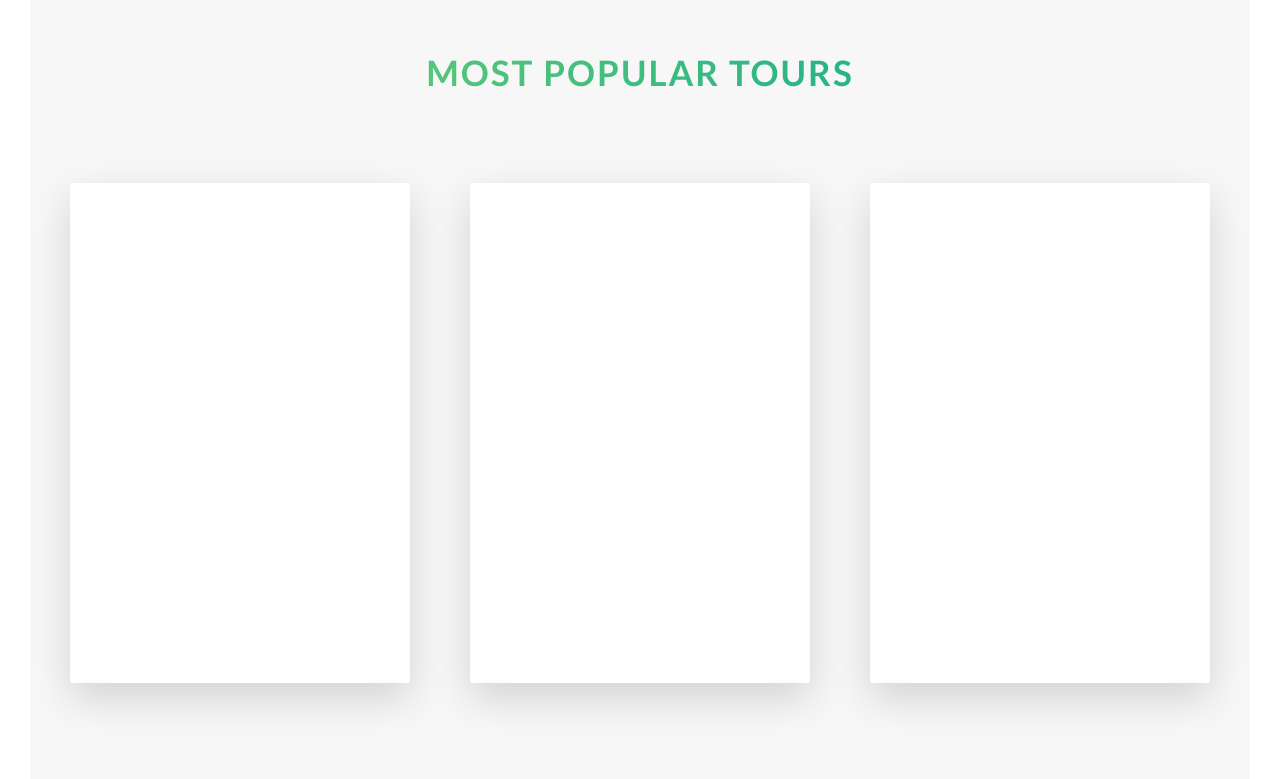
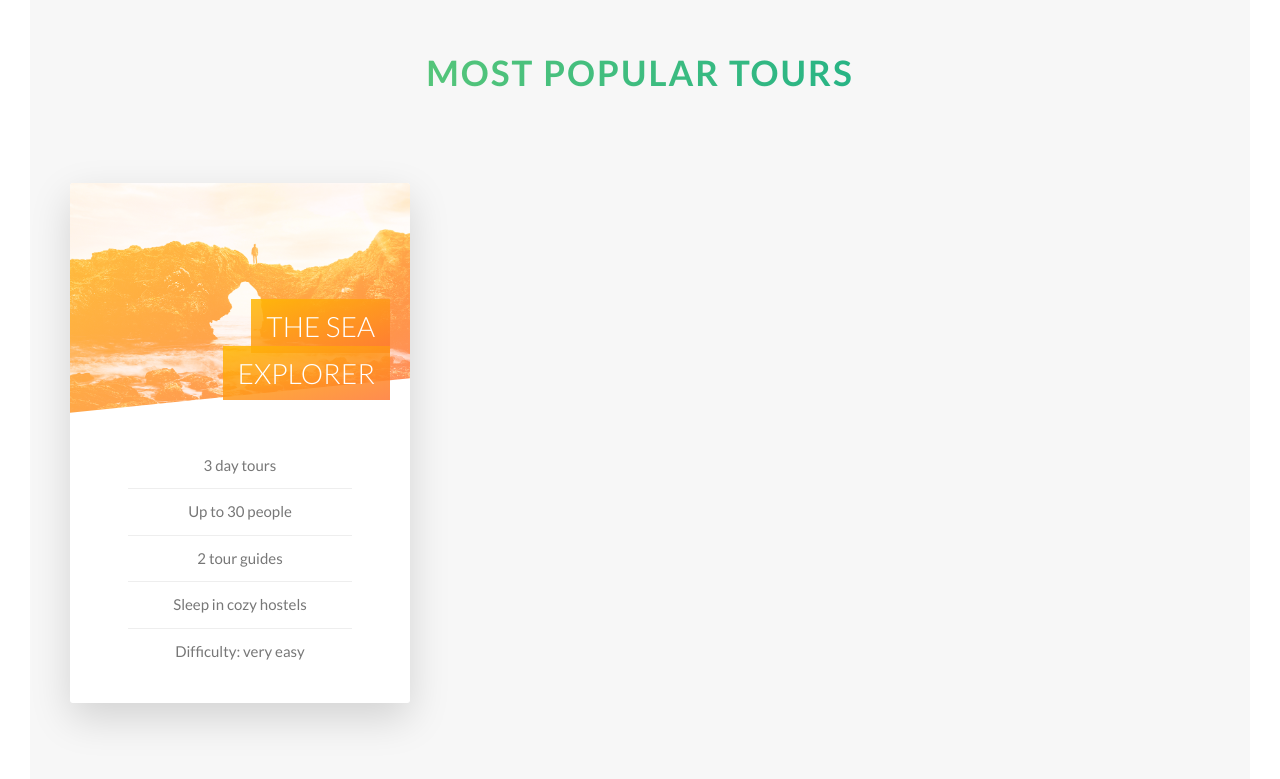
Before and after one commit to c4t3rpilL4r/advanced_css_and_sass, a website: page 05/index.html in a window 1280 px wide. Shown: the part 2232-3011 px from the top of the page. Drawn offline with Linux system fonts and the light colour scheme.

Commit message:
040 Building the Tours Section - Part 2

```diff
--- a/05/index.html
+++ b/05/index.html
@@ -127,29 +127,25 @@
 					<div class="col-1-of-3">
 						<div class="card">
 							<div class="card__side card__side--front">
-								FRONT
+								<div class="card__picture card__picture--1">
+									&nbsp;
+								</div>
+								<h4 class="card__heading">
+									<span class="card__heading-span card__heading-span--1">
+										The Sea Explorer
+									</span>
+								</h4>
+								<div class="card__details">
+									<ul>
+										<li>3 day tours</li>
+										<li>Up to 30 people</li>
+										<li>2 tour guides</li>
+										<li>Sleep in cozy hostels</li>
+										<li>Difficulty: very easy</li>
+									</ul>
+								</div>
 							</div>
 							<div class="card__side card__side--back card__side--back-1">
-								BACK
-							</div>
-						</div>
-					</div>
-					<div class="col-1-of-3">
-						<div class="card">
-							<div class="card__side card__side--front">
-								FRONT
-							</div>
-							<div class="card__side card__side--back card__side--back-2">
-								BACK
-							</div>
-						</div>
-					</div>
-					<div class="col-1-of-3">
-						<div class="card">
-							<div class="card__side card__side--front">
-								FRONT
-							</div>
-							<div class="card__side card__side--back card__side--back-3">
 								BACK
 							</div>
 						</div>
--- a/05/sass/abstracts/_variables.scss
+++ b/05/sass/abstracts/_variables.scss
@@ -10,6 +10,7 @@ $color-tertiary-light: #2998ff;
 $color-tertiary-dark: #5643fa;
 
 $color-grey-light-1: #f7f7f7;
+$color-grey-light-2: #eee;
 
 $color-grey-dark: #777;
 $color-white: #fff;
--- a/05/sass/base/_animations.scss
+++ b/05/sass/base/_animations.scss
@@ -1,4 +1,4 @@
-/* ---------------------------- HEADER ---------------------------- */
+/* ---------------------------- ANIMATION ---------------------------- */
 
 @keyframes moveInLeft {
 
--- a/05/sass/base/_base.scss
+++ b/05/sass/base/_base.scss
@@ -1,3 +1,5 @@
+/* ---------------------------- BASE ---------------------------- */
+
 /* ::after and ::before pseudo-elements should be included since * only refers to the real elements */
 *,
 *::after,
--- a/05/sass/base/_typography.scss
+++ b/05/sass/base/_typography.scss
@@ -1,3 +1,5 @@
+/* ---------------------------- TYPOGRAPHY ---------------------------- */
+
 body {
 	font-family: "Lato", sans-serif;
 	font-weight: 400;
--- a/05/sass/base/_utilities.scss
+++ b/05/sass/base/_utilities.scss
@@ -1,3 +1,5 @@
+/* ---------------------------- UTILITIES ---------------------------- */
+
 .u-center-text { text-align: center; } // this is the parent...the child will be treated as text so it will be centered
 
 .u-margin-bottom-small { margin-bottom: 1.5rem; };
--- a/05/sass/components/_button.scss
+++ b/05/sass/components/_button.scss
@@ -1,3 +1,5 @@
+/* ---------------------------- BUTTON ---------------------------- */
+
 .btn {
 	&:link,
 	&:visited {
--- a/05/sass/components/_card.scss
+++ b/05/sass/components/_card.scss
@@ -1,18 +1,19 @@
+/* ---------------------------- CARD ---------------------------- */
+
 .card {
+
+	// FUNCTIONALITY
 
 	// this gives the box a visual rotation
 	// refer to https://developer.mozilla.org/en-US/docs/Web/CSS/transform-function/perspective
+	-moz-perspective: 150rem;
 	perspective: 150rem;
-	-moz-perspective: 150rem;
 
 	position: relative;
-	height: 50rem;
+	height: 52rem;
 
 	&__side {
-		color: #fff;
-		font-size: 2rem;
-
-		height: 50rem;
+		height: 52rem;
 		transition: all .8s ease;
 		position: absolute;
 		top: 0;
@@ -20,9 +21,15 @@
 		width: 100%;
 
 		// this will hide the back of an element
+		// this will hide the back of the section-tours cards
 		backface-visibility: hidden;
 
 		border-radius: 3px;
+
+		// to hide the excess of the child image over the parent image
+		// this will hide the excess corner radius of the image in the section-tours cards
+		overflow: hidden;
+
 		box-shadow: 0 1.5rem 4rem rgba($color-black, .15);
 
 		&--front {
@@ -33,36 +40,86 @@
 			transform: rotateY(180deg);
 
 			&-1 {
-				background-image: linear-gradient(
-					to right bottom,
+				background-image: linear-gradient(to right bottom,
 					$color-secondary-light,
-					$color-secondary-dark
-				);
-			}
-
-			&-2 {
-				background-image: linear-gradient(
-					to right bottom,
-					$color-primary-light,
-					$color-primary-dark
-				);
-			}
-
-			&-3 {
-				background-image: linear-gradient(
-					to right bottom,
-					$color-tertiary-light,
-					$color-tertiary-dark
-				);
+					$color-secondary-dark);
 			}
 		}
 	}
 
 	&:hover &__side--front {
-		transform: rotateY(180deg);
+		transform: rotateY(-180deg);
 	}
 
 	&:hover &__side--back {
 		transform: rotateY(0);
 	}
+
+	// FRONT SIDE STYLING
+
+	&__picture {
+		background-size: cover;
+		height: 23rem;
+
+		// this will blend the background color to the image
+		// this will blend the front colors of the section-tours cards to their images
+		background-blend-mode: screen;
+
+		-webkit-clip-path: polygon(0 0, 100% 0, 100% 85%, 0 100%);
+		clip-path: polygon(0 0, 100% 0, 100% 85%, 0 100%);
+
+		&--1 {
+			background-image: linear-gradient(to right bottom,
+				$color-secondary-light,
+				$color-secondary-dark), url(../img/nat-5.jpg);
+		}
+	}
+
+	&__heading {
+		font-size: 2.8rem;
+		font-weight: 300;
+		text-transform: uppercase;
+		text-align: right;
+		color: $color-white;
+		position: absolute;
+		top: 12rem;
+		right: 2rem;
+		width: 75%;
+	}
+
+	&__heading-span {
+		padding: 1rem 1.5rem;
+
+		// this will separate the text into two lines
+		-webkit-box-decoration-break: clone;
+		box-decoration-break: clone;
+
+		&--1 {
+			background-image: linear-gradient(
+				to right bottom,
+				rgba($color-secondary-light, .85),
+				rgba($color-secondary-dark, .85)
+			);
+		}
+	}
+
+	&__details {
+		padding: 3rem;
+
+		ul {
+			list-style: none;
+			width: 80%;
+			margin: 0 auto;
+
+			li {
+				text-align: center;
+				font-size: 1.5rem;
+				padding: 1rem;
+
+				&:not(:last-child) {
+					border-bottom: 1px solid $color-grey-light-2;
+				}
+			}
+		}
+	}
 }
--- a/05/sass/components/_composition.scss
+++ b/05/sass/components/_composition.scss
@@ -1,3 +1,5 @@
+/* ---------------------------- COMPOSITION ---------------------------- */
+
 .composition {
 	position: relative;
 
--- a/05/sass/components/_feature-box.scss
+++ b/05/sass/components/_feature-box.scss
@@ -1,3 +1,5 @@
+/* ---------------------------- FEATURE-BOX ---------------------------- */
+
 .feature-box {
 	background-color: rgba($color-white, .8);
 	font-size: 1.5rem;
--- a/05/sass/layout/_grid.scss
+++ b/05/sass/layout/_grid.scss
@@ -1,3 +1,5 @@
+/* ---------------------------- GRID ---------------------------- */
+
 .row {
 	max-width: $grid-width;
 	margin: 0 auto;
--- a/05/sass/layout/_header.scss
+++ b/05/sass/layout/_header.scss
@@ -5,8 +5,8 @@
 	/* 95% viewport height */
 	height: 95vh;
 
-	/* this is to make the gradient go to the right bottom */
-	/* to go up, use ../ */
+	// this is to make the gradient go to the right bottom
+	// to go up, use ../
 	background-image: linear-gradient(
 		to right bottom,
 		rgba($color-primary-light, .8),
@@ -15,11 +15,12 @@
 
 	background-size: cover;
 
-	/* this will always display the top of the image */
+	// this will always display the top of the image
 	background-position: top;
 	position: relative;
 
-	/* this will make the clip design */
+	// this will make the clip design on the header
+	-webkit-clip-path: polygon(0 0, 100% 0, 100% 75vh, 0 100%);
 	clip-path: polygon(0 0, 100% 0, 100% 75vh, 0 100%);
 
 	&__logo-box {
--- a/05/sass/pages/_home.scss
+++ b/05/sass/pages/_home.scss
@@ -1,3 +1,5 @@
+/* ---------------------------- HOME ---------------------------- */
+
 .section-about {
 	background-color: $color-grey-light-1;
 	padding: 25rem 0;
```
Also changed, not shown: 05/css/style.css.
